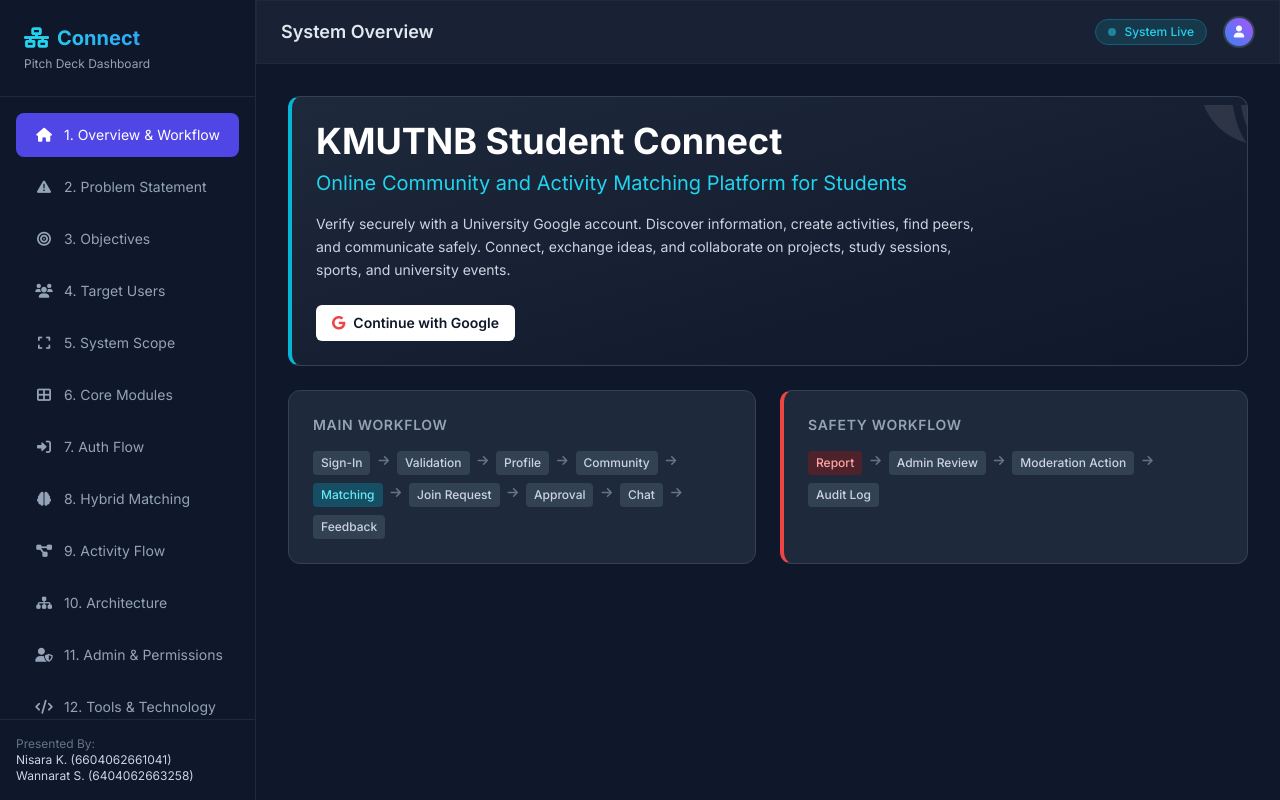
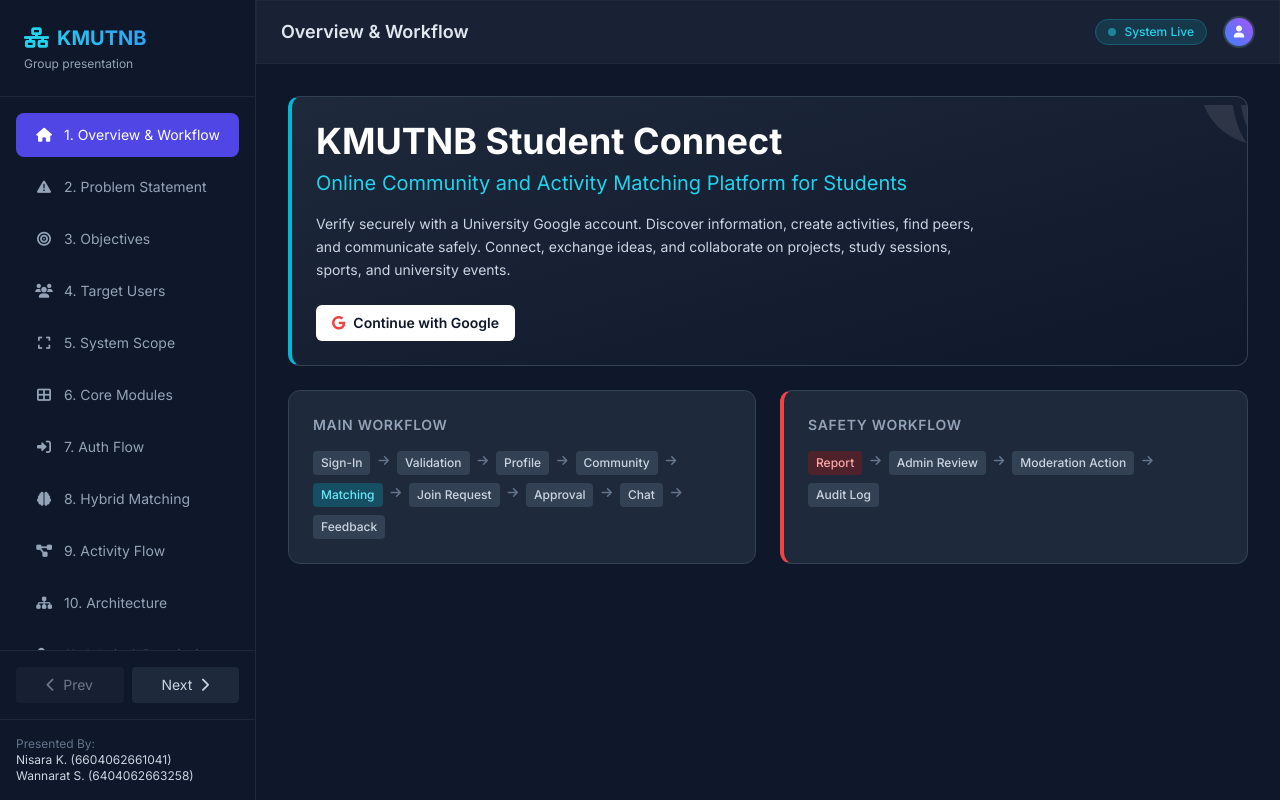
Before and after one commit to s6404062663258-sys/KMUTNB_commu, a plain HTML site: page index.html in a window 1280 px wide. Drawn offline with nearby package versions, Linux system fonts and the light colour scheme.

Commit message:
Add files via upload

```diff
--- a/index.html
+++ b/index.html
@@ -28,13 +28,21 @@
     <aside class="w-64 bg-slate-900 border-r border-slate-800 flex flex-col h-full flex-shrink-0 z-20">
         <div class="p-6 border-b border-slate-800">
             <h1 class="text-xl font-bold bg-clip-text text-transparent bg-gradient-to-r from-cyan-400 to-blue-500">
-                <i class="fas fa-network-wired mr-2 text-cyan-400"></i>Connect
+                <i class="fas fa-network-wired mr-2 text-cyan-400"></i>KMUTNB
             </h1>
-            <p class="text-xs text-slate-400 mt-1">Pitch Deck Dashboard</p>
+            <p class="text-xs text-slate-400 mt-1">Group presentation</p>
         </div>
         <nav class="flex-1 overflow-y-auto p-4 space-y-2" id="nav-menu">
             <!-- Nav Items generated by JS -->
         </nav>
+        <div class="p-4 border-t border-slate-800 flex justify-between gap-2">
+            <button id="prev-btn" onclick="prevSlide()" class="flex-1 py-2 bg-slate-800 hover:bg-slate-700 text-slate-300 rounded text-sm transition flex items-center justify-center disabled:opacity-50 disabled:cursor-not-allowed">
+                <i class="fas fa-chevron-left mr-2"></i> Prev
+            </button>
+            <button id="next-btn" onclick="nextSlide()" class="flex-1 py-2 bg-slate-800 hover:bg-slate-700 text-slate-300 rounded text-sm transition flex items-center justify-center disabled:opacity-50 disabled:cursor-not-allowed">
+                Next <i class="fas fa-chevron-right ml-2"></i>
+            </button>
+        </div>
         <div class="p-4 border-t border-slate-800 text-xs text-slate-500">
             <p>Presented By:</p>
             <p class="text-slate-300">Nisara K. (6604062661041)</p>
@@ -860,8 +868,10 @@
 
         const navMenu = document.getElementById('nav-menu');
         const titleElement = document.getElementById('current-slide-title');
+        let currentSlideId = 1;
 
         function switchSlide(id) {
+            currentSlideId = id;
             // Hide all slides
             document.querySelectorAll('.slide').forEach(s => s.classList.remove('active'));
             // Show active slide
@@ -878,6 +888,24 @@
 
             // Update Title
             titleElement.innerText = slides.find(s => s.id === id).title;
+
+            // Update Next/Prev button states
+            document.getElementById('prev-btn').disabled = (id === 1);
+            document.getElementById('next-btn').disabled = (id === slides.length);
+        }
+
+        function prevSlide() {
+            if (currentSlideId > 1) {
+                switchSlide(currentSlideId - 1);
+                document.getElementById(`nav-${currentSlideId}`).scrollIntoView({ behavior: 'smooth', block: 'nearest' });
+            }
+        }
+
+        function nextSlide() {
+            if (currentSlideId < slides.length) {
+                switchSlide(currentSlideId + 1);
+                document.getElementById(`nav-${currentSlideId}`).scrollIntoView({ behavior: 'smooth', block: 'nearest' });
+            }
         }
 
         // Generate Nav Items
@@ -890,6 +918,9 @@
             navMenu.appendChild(btn);
         });
 
+        // Initialize button states
+        switchSlide(1);
+
     </script>
 </body>
 </html>
```
